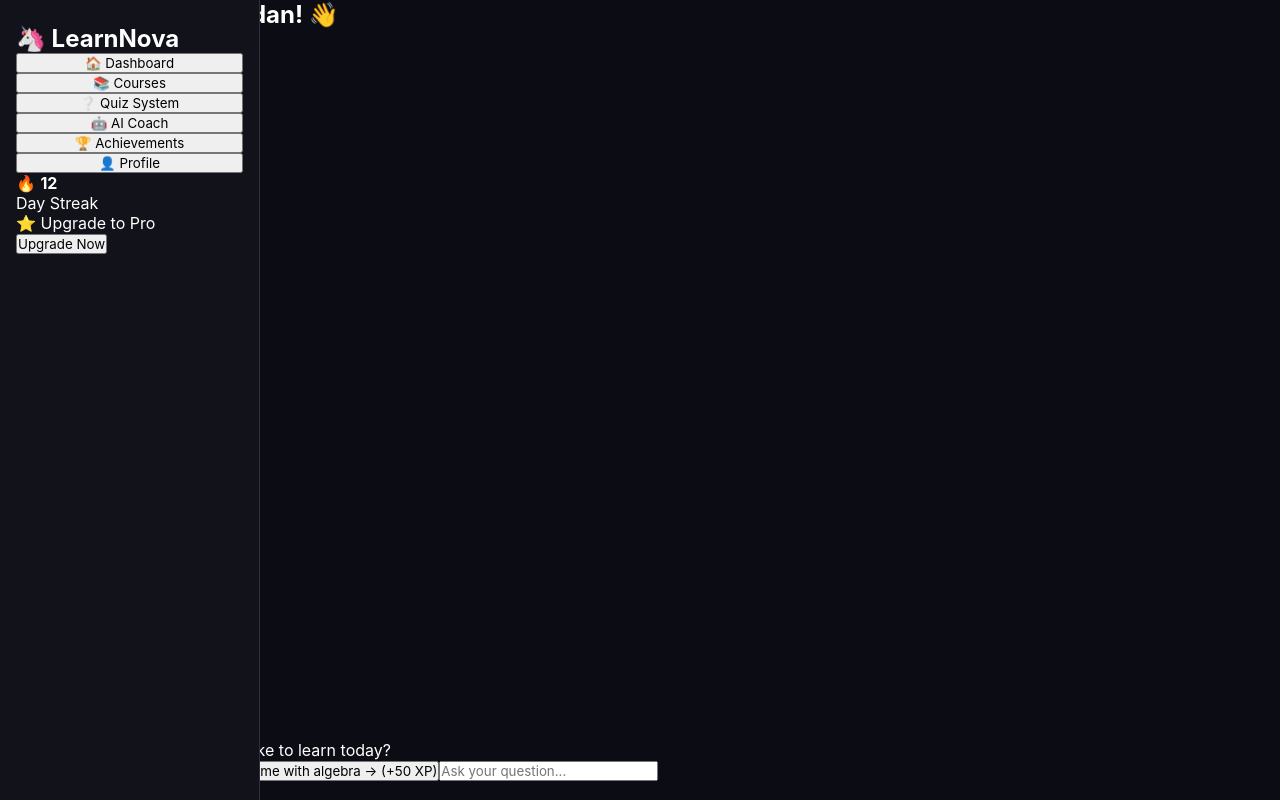
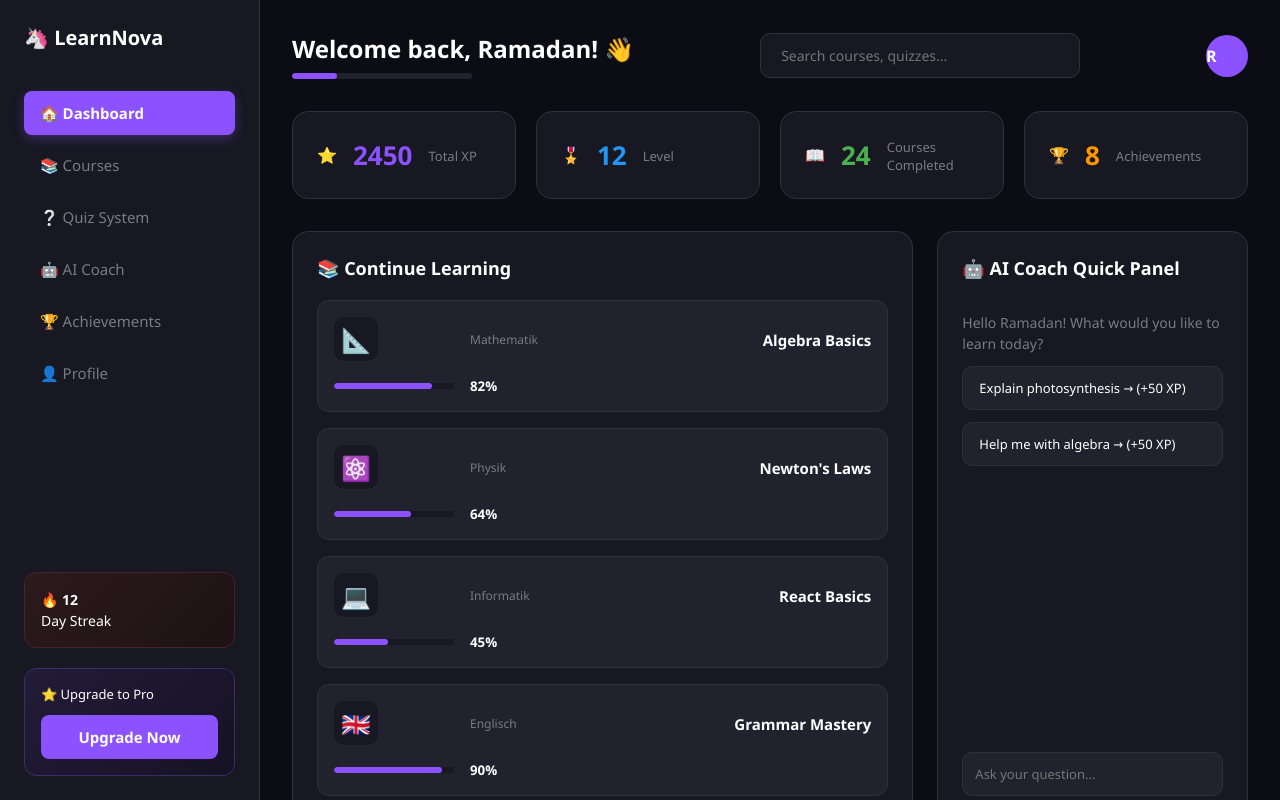
Before and after one commit to ramadanfarhood3-ship-it/learnnova-clean, a React (Vite) app: page / in a window 1280 px wide. Shown: the top 800 px of the page. Built offline with nearby package versions, Linux system fonts and the light colour scheme.

Commit message:
Step 11: Upgrade layout stylesheet with modern CSS grids and glowing variables

```diff
--- a/src/App.css
+++ b/src/App.css
@@ -1,17 +1,18 @@
-/* 1. تعريف الألوان والمتغيرات الأساسية للمشروع */
+/* ==========================================================================
+   1. الإعدادات العامة والمتغيرات الرقمية (Theme Variables)
+   ========================================================================== */
 :root {
-  --bg-dark: #0c0d14;
-  --bg-card: #171821;
-  --bg-sidebar: #11121a;
-  --bg-hover: #21222d;
-  --primary: #8c52ff;
-  --primary-glow: rgba(140, 82, 255, 0.3);
+  --bg-main: #0c0d14;
+  --bg-panel: #171821;
+  --bg-card: #21222d;
+  --border-color: #2f303e;
   --text-main: #ffffff;
   --text-muted: #7a7a85;
-  --border-color: #2f303e;
 
+  /* الألوان المميزة للكروت */
+  --purple: #8c52ff;
+  --blue: #2196f3;
   --green: #4caf50;
-  --blue: #2196f3;
   --orange: #ff9800;
 }
 
@@ -19,399 +20,371 @@
   box-sizing: border-box;
   margin: 0;
   padding: 0;
-  font-family: 'Inter', -apple-system, BlinkMacSystemFont, sans-serif;
+  font-family: 'Segoe UI', Tahoma, Geneva, Verdana, sans-serif;
 }
 
 body {
-  background-color: var(--bg-dark);
+  background-color: var(--bg-main);
   color: var(--text-main);
   overflow-x: hidden;
 }
 
-/* 2. الهيكل الرئيسي للتطبيق (Layout) */
-.app-container {
+/* ==========================================================================
+   2. تقسيم الهيكل الرئيسي (Application Layout)
+   ========================================================================== */
+.app {
   display: flex;
   min-height: 100vh;
-  background-color: var(--bg-dark);
+  background-color: var(--bg-main);
 }
 
-/* القائمة الجانبية */
+/* القائمة الجانبية الثابتة والأنيقة */
 .sidebar {
   width: 260px;
-  background-color: var(--bg-sidebar);
+  background-color: var(--bg-panel);
   border-right: 1px solid var(--border-color);
-  display: flex;
-  flex-direction: column;
-  padding: 24px 16px;
-  position: fixed;
-  height: 100vh;
-}
-
-.logo-area {
-  display: flex;
-  align-items: center;
-  gap: 12px;
-  margin-bottom: 32px;
-  padding-left: 8px;
-}
-
-.logo-icon {
-  font-size: 24px;
-}
-
-.logo-area h2 {
-  font-size: 20px;
-  font-weight: 700;
-  color: var(--text-main);
-}
-
-/* أزرار التنقل */
-.nav-links {
+  padding: 24px;
   display: flex;
   flex-direction: column;
   gap: 8px;
-  flex: 1;
+  position: fixed;
+  height: 100vh;
+  left: 0;
+  top: 0;
+  z-index: 100;
 }
 
-.nav-item {
+.sidebar h1 {
+  font-size: 20px;
+  font-weight: 800;
+  margin-bottom: 32px;
+  color: var(--text-main);
   display: flex;
   align-items: center;
-  gap: 12px;
+  gap: 8px;
+}
+
+/* أزرار التنقل التفاعلية */
+.sidebar button {
   background: none;
   border: none;
   color: var(--text-muted);
   padding: 12px 16px;
   border-radius: 8px;
-  cursor: pointer;
   text-align: left;
   font-size: 15px;
   font-weight: 500;
+  cursor: pointer;
   transition: all 0.2s ease;
+  width: 100%;
 }
 
-.nav-item:hover {
-  background-color: var(--bg-hover);
+.sidebar button:hover {
+  background-color: rgba(255, 255, 255, 0.03);
   color: var(--text-main);
 }
 
-.nav-item.active {
-  background-color: var(--primary);
-  color: var(--text-main);
-  box-shadow: 0 4px 12px var(--primary-glow);
+.sidebar button.active {
+  background-color: var(--purple);
+  color: #fff;
+  font-weight: 600;
+  box-shadow: 0 4px 12px rgba(140, 82, 255, 0.3);
 }
 
-.nav-item .icon {
-  font-size: 18px;
+/* صناديق القائمة الجانبية السفلية */
+.streak {
+  margin-top: auto;
+  background: linear-gradient(135deg, #2c1a1d, #1d1215);
+  border: 1px solid #4a2228;
+  padding: 16px;
+  border-radius: 12px;
+  font-size: 14px;
+  line-height: 1.5;
 }
 
-/* تذييل السايدبار */
-.sidebar-footer {
-  border-top: 1px solid var(--border-color);
-  padding-top: 16px;
+.pro {
+  background: linear-gradient(135deg, #221c38, #161224);
+  border: 1px solid #3d2b6b;
+  padding: 16px;
+  border-radius: 12px;
+  font-size: 13px;
+  margin-top: 12px;
+}
+
+.pro button {
+  background: var(--purple);
+  color: white;
+  margin-top: 12px;
+  font-weight: bold;
+  text-align: center;
+}
+
+/* ==========================================================================
+   3. منطقة المحتوى والـ Header (Main Content Area)
+   ========================================================================== */
+.main {
+  flex: 1;
+  margin-left: 260px; /* لتفادي الاختفاء خلف السايدبار الثابت */
+  padding: 32px;
+  min-width: 0;
+}
+
+.top {
+  display: flex;
+  justify-content: space-between;
+  align-items: center;
+  margin-bottom: 32px;
+  gap: 24px;
+}
+
+.top h2 {
+  font-size: 24px;
+  font-weight: 700;
+  margin-bottom: 8px;
+}
+
+/* شريط الـ XP العلوي المطور */
+.xpbar {
+  width: 180px;
+  height: 6px;
+  background-color: var(--bg-card);
+  border-radius: 3px;
+  overflow: hidden;
+}
+
+.xpbar div {
+  height: 100%;
+  background-color: var(--purple);
+  border-radius: 3px;
+  transition: width 0.4s ease;
+}
+
+.top input {
+  background-color: var(--bg-panel);
+  border: 1px solid var(--border-color);
+  color: white;
+  padding: 12px 20px;
+  border-radius: 10px;
+  width: 320px;
+  font-size: 14px;
+  outline: none;
+}
+
+.top input:focus {
+  border-color: var(--purple);
+}
+
+.avatar {
+  width: 42px;
+  height: 42px;
+  border-radius: 50%;
+  background-color: var(--purple);
+  color: white;
+  display: flex;
+  align-items: center;
+  justifyContent: center;
+  font-weight: bold;
+}
+
+/* ==========================================================================
+   4. شبكة الإحصائيات والكروت (Grid & Panels System)
+   ========================================================================== */
+.stats {
+  display: grid;
+  grid-template-columns: repeat(auto-fit, minmax(200px, 1fr));
+  gap: 20px;
+  margin-bottom: 32px;
+}
+
+.stat {
+  background-color: var(--bg-panel);
+  border: 1px solid var(--border-color);
+  padding: 24px;
+  border-radius: 16px;
+  display: flex;
+  align-items: center;
+  gap: 16px;
+  position: relative;
+  overflow: hidden;
+}
+
+.stat h2 {
+  font-size: 26px;
+  font-weight: 800;
+}
+
+.stat p {
+  color: var(--text-muted);
+  font-size: 13px;
+  margin-top: 2px;
+}
+
+/* لمسات الظلال الملونة للكروت */
+.stat.purple h2 { color: var(--purple); }
+.stat.blue h2 { color: var(--blue); }
+.stat.green h2 { color: var(--green); }
+.stat.orange h2 { color: var(--orange); }
+
+/* الـ Layout الشبكي المعقد للـ Panels */
+.grid {
+  display: grid;
+  grid-template-columns: 2fr 1fr;
+  gap: 24px;
+}
+
+.panel {
+  background-color: var(--bg-panel);
+  border: 1px solid var(--border-color);
+  padding: 24px;
+  border-radius: 16px;
+}
+
+.panel.big {
+  grid-column: span 1;
+}
+
+.panel h3 {
+  font-size: 18px;
+  font-weight: 700;
+  margin-bottom: 20px;
+}
+
+/* كروت تتابع التعلم */
+.courses {
   display: flex;
   flex-direction: column;
   gap: 16px;
 }
 
-.streak-widget {
-  display: flex;
-  align-items: center;
-  gap: 12px;
-  background: var(--bg-card);
-  padding: 12px;
-  border-radius: 8px;
-  border: 1px solid var(--border-color);
-}
-
-.fire-icon {
-  font-size: 24px;
-}
-
-.streak-widget h4 {
-  font-size: 14px;
-}
-
-.streak-widget p {
-  font-size: 12px;
-  color: var(--text-muted);
-}
-
-/* زر تغيير الوضع (Theme Switch) */
-.theme-toggle {
-  display: flex;
-  justify-content: space-between;
-  align-items: center;
-  font-size: 14px;
-  color: var(--text-muted);
-}
-
-#theme-switch {
-  display: none;
-}
-
-.toggle-label {
-  width: 40px;
-  height: 20px;
-  background-color: var(--border-color);
-  border-radius: 10px;
-  position: relative;
-  cursor: pointer;
-}
-
-.toggle-label::after {
-  content: '';
-  position: absolute;
-  width: 16px;
-  height: 16px;
-  background-color: white;
-  border-radius: 50%;
-  top: 2px;
-  left: 2px;
-  transition: all 0.2s;
-}
-
-#theme-switch:checked + .toggle-label {
-  background-color: var(--primary);
-}
-
-#theme-switch:checked + .toggle-label::after {
-  left: 22px;
-}
-
-/* 3. منطقة المحتوى والـ Header */
-.main-layout {
-  flex: 1;
-  margin-left: 260px;
-  display: flex;
-  flex-direction: column;
-  min-height: 100vh;
-}
-
-.top-header {
-  height: 70px;
-  border-bottom: 1px solid var(--border-color);
-  display: flex;
-  justify-content: space-between;
-  align-items: center;
-  padding: 0 32px;
-  background-color: var(--bg-dark);
-}
-
-.search-bar {
-  display: flex;
-  align-items: center;
-  gap: 8px;
+.course {
   background-color: var(--bg-card);
   border: 1px solid var(--border-color);
-  padding: 8px 16px;
-  border-radius: 20px;
-  width: 300px;
-}
-
-.search-bar input {
-  background: none;
-  border: none;
-  color: white;
-  outline: none;
-  width: 100%;
-  font-size: 14px;
-}
-
-.header-actions {
-  display: flex;
-  align-items: center;
-  gap: 24px;
-}
-
-.notification-bell {
-  position: relative;
-  cursor: pointer;
-  font-size: 20px;
-}
-
-.notification-bell .badge {
-  position: absolute;
-  top: -5px;
-  right: -5px;
-  background-color: red;
-  color: white;
-  border-radius: 50%;
-  padding: 2px 6px;
-  font-size: 10px;
-}
-
-.user-profile-btn {
-  display: flex;
-  align-items: center;
-  gap: 12px;
-  cursor: pointer;
-}
-
-.avatar {
-  width: 36px;
-  height: 36px;
-  background-color: var(--primary);
-  border-radius: 50%;
-  display: flex;
-  align-items: center;
-  justify-content: center;
-  font-weight: bold;
-}
-
-.user-meta h4 {
-  font-size: 14px;
-}
-
-.user-meta p {
-  font-size: 12px;
-  color: var(--text-muted);
-}
-
-.content-body {
-  padding: 32px;
-  flex: 1;
-}
-
-/* 4. كروت الـ Dashboard */
-.stats-grid {
+  padding: 16px;
+  border-radius: 12px;
   display: grid;
-  grid-template-columns: repeat(auto-fit, minmax(220px, 1fr));
-  gap: 20px;
-  margin-bottom: 32px;
-}
-
-.stat-card {
-  background-color: var(--bg-card);
-  border: 1px solid var(--border-color);
-  border-radius: 12px;
-  padding: 20px;
-  display: flex;
+  grid-template-columns: auto 1fr auto;
   align-items: center;
   gap: 16px;
 }
 
-.stat-icon {
-  font-size: 32px;
+.course .icon {
+  font-size: 24px;
+  width: 44px;
+  height: 44px;
+  background-color: var(--bg-panel);
+  border-radius: 10px;
+  display: flex;
+  align-items: center;
+  justify-content: center;
 }
 
-.stat-info h3 {
-  font-size: 24px;
-  margin-bottom: 4px;
+.course p {
+  color: var(--text-muted);
+  font-size: 12px;
 }
 
-.stat-info p {
+.course h3 {
+  font-size: 15px;
+  margin: 2px 0 0 0;
+}
+
+.course .bar {
+  width: 120px;
+  height: 6px;
+  background-color: var(--bg-panel);
+  border-radius: 3px;
+  overflow: hidden;
+  position: relative;
+}
+
+.course .bar span {
+  display: block;
+  height: 100%;
+  background-color: var(--purple);
+  border-radius: 3px;
+}
+
+.course small {
+  font-weight: bold;
+  color: var(--text-main);
+}
+
+/* لوحة الذكاء الاصطناعي - AI Coach */
+.panel.coach {
+  display: flex;
+  flex-direction: column;
+  gap: 12px;
+}
+
+.panel.coach p {
   color: var(--text-muted);
   font-size: 14px;
+  line-height: 1.5;
 }
 
-.stat-sub {
-  font-size: 12px;
-  display: block;
-  margin-top: 4px;
+.panel.coach button {
+  background-color: var(--bg-card);
+  border: 1px solid var(--border-color);
+  color: var(--text-main);
+  padding: 12px 16px;
+  border-radius: 10px;
+  text-align: left;
+  font-size: 13px;
+  cursor: pointer;
+  transition: all 0.2s ease;
 }
 
-.purple .stat-sub { color: var(--primary); }
-.blue .stat-sub { color: var(--blue); }
-.green .stat-sub { color: var(--green); }
-.orange .stat-sub { color: var(--orange); }
+.panel.coach button:hover {
+  border-color: var(--purple);
+  background-color: rgba(140, 82, 255, 0.05);
+}
 
-.section-header {
+.panel.coach input {
+  background-color: var(--bg-card);
+  border: 1px solid var(--border-color);
+  color: white;
+  padding: 12px;
+  border-radius: 10px;
+  font-size: 13px;
+  outline: none;
+  margin-top: auto;
+}
+
+/* مخطط الـ Charts الإحصائي */
+.chart {
   display: flex;
   justify-content: space-between;
-  align-items: center;
-  margin-bottom: 16px;
+  align-items: flex-end;
+  height: 160px;
+  padding-top: 20px;
 }
 
-.section-header h2 {
-  font-size: 18px;
+.chart div {
+  width: 32px;
+  background: linear-gradient(to top, var(--purple), #b18eff);
+  border-radius: 6px 6px 0 0;
+  transition: all 0.3s ease;
+  cursor: pointer;
 }
 
-.see-all-btn {
-  background: none;
-  border: none;
-  color: var(--primary);
-  cursor: pointer;
-  font-weight: 500;
+.chart div:hover {
+  filter: brightness(1.2);
+  box-shadow: 0 0 12px rgba(140, 82, 255, 0.4);
 }
 
-.courses-grid {
+/* شارات الإنجازات المصغرة */
+.badges {
   display: grid;
-  grid-template-columns: repeat(auto-fit, minmax(240px, 1fr));
-  gap: 20px;
+  grid-template-columns: repeat(2, 1fr);
+  gap: 12px;
 }
 
-.course-card {
-  background-color: var(--bg-card);
-  border: 1px solid var(--border-color);
-  border-radius: 12px;
-  padding: 20px;
-}
-
-.course-cat {
-  font-size: 12px;
-  color: var(--text-muted);
-}
-
-.course-card h3 {
-  font-size: 16px;
-  margin: 8px 0 16px 0;
-}
-
-.progress-container {
-  background-color: var(--bg-dark);
-  height: 6px;
-  border-radius: 3px;
-  overflow: hidden;
-  margin-bottom: 8px;
-}
-
-.progress-bar {
-  background-color: var(--primary);
-  height: 100%;
-}
-
-.progress-text {
-  font-size: 12px;
-  color: var(--text-muted);
-}
-
-.recommended-grid {
-  display: grid;
-  grid-template-columns: repeat(auto-fit, minmax(220px, 1fr));
-  gap: 16px;
-}
-
-.rec-card {
-  display: flex;
-  align-items: center;
-  gap: 12px;
+.badges span {
   background-color: var(--bg-card);
   border: 1px solid var(--border-color);
   padding: 16px;
   border-radius: 12px;
+  text-align: center;
+  font-size: 12px;
+  line-height: 1.6;
 }
-
-.rec-icon {
-  font-size: 20px;
-}
-
-.rec-card h4 {
-  font-size: 14px;
-}
-
-.rec-card p {
-  font-size: 12px;
-  color: var(--text-muted);
-}
-
-.placeholder-screen {
-  text-align: center;
-  padding: 48px;
-  color: var(--text-muted);
-}
-
-/* 5. أنيميشن نبضات محاذاة الشات والذكاء الاصطناعي */
-@keyframes bounce {
-  0%, 100% { transform: translateY(0); }
-  50% { transform: translateY(-6px); }
-}
```
